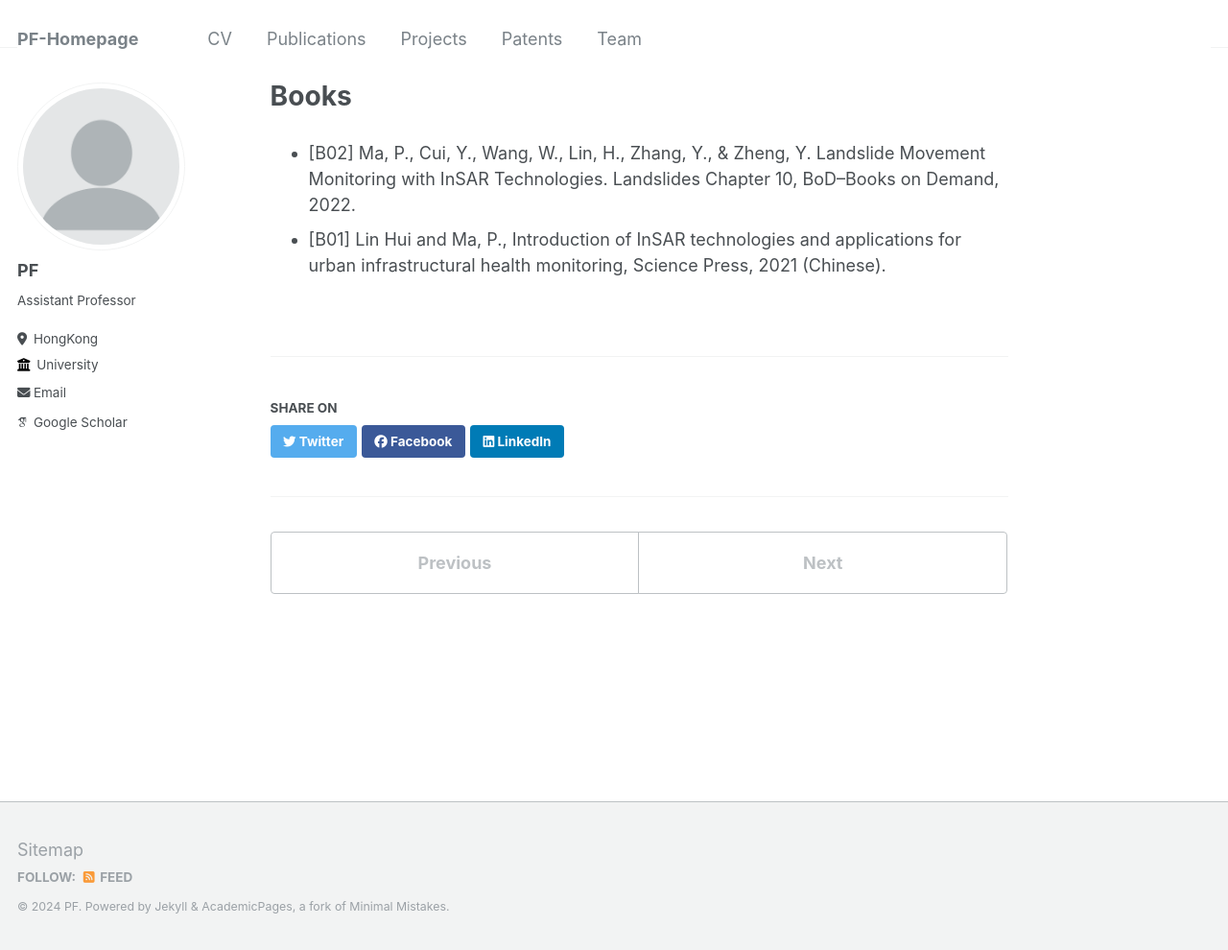
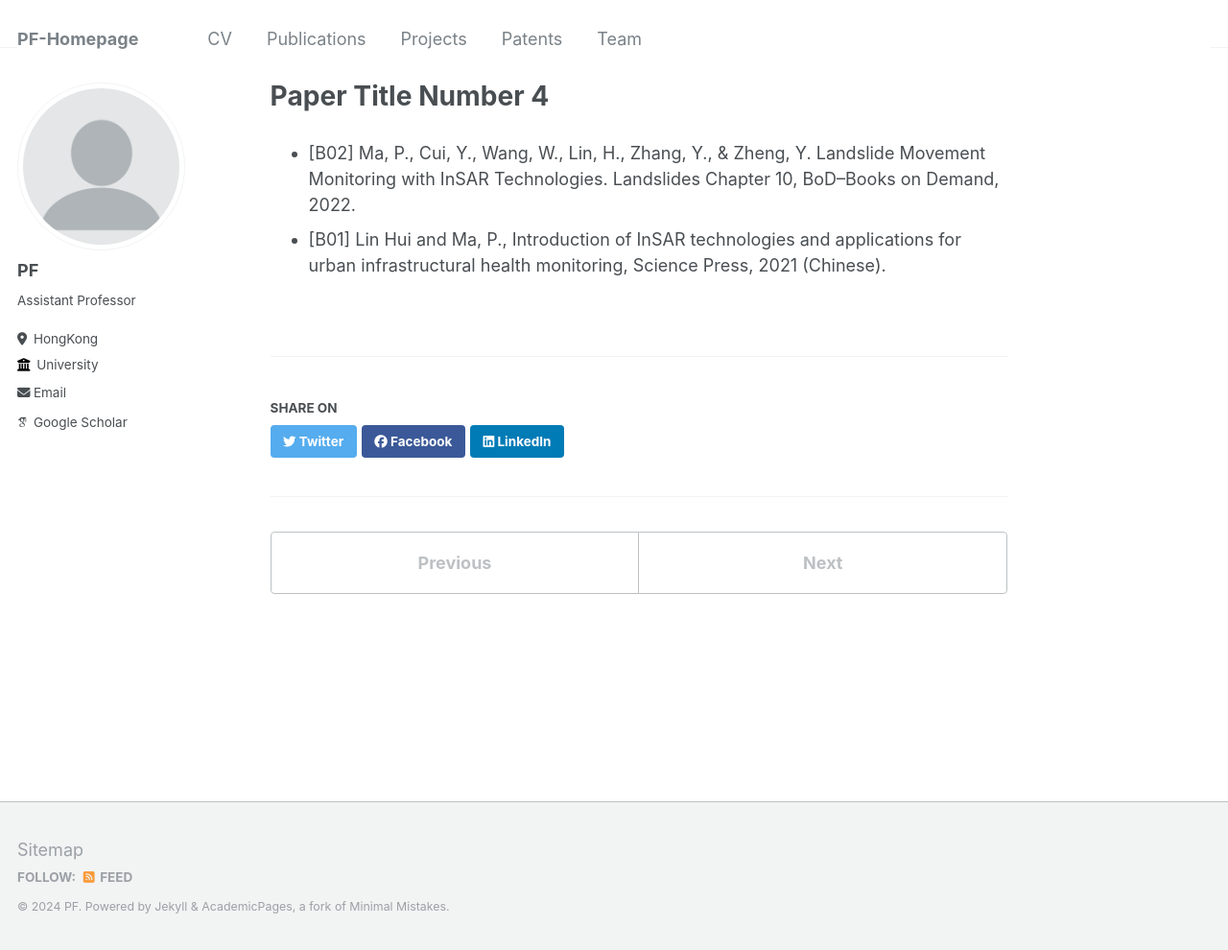
Before and after one commit to pfMA03/peifengMa, a Jekyll site: the page built from _publications/2024-02-17-paper-title-number-4.md, in a window 1280 px wide and 990 px high. Shown: the whole window at 96% size. Built offline with Jekyll 4.4.1, drawn with Linux system fonts in a browser that asks for light colours; some web fonts are replaced.

Commit message:
Update 2024-02-17-paper-title-number-4.md

```diff
--- a/_publications/2024-02-17-paper-title-number-4.md
+++ b/_publications/2024-02-17-paper-title-number-4.md
@@ -1,5 +1,5 @@
 ---
-title: "Books"
+#title: "Books"
 #collection: publications
 #permalink: /publications/2024-02-17-paper-title-number-4
 #excerpt: 'Ma, P., Cui, Y., Wang, W., Lin, H., Zhang, Y., & Zheng, Y. Landslide Movement Monitoring with InSAR Technologies. Landslides Chapter 10, BoD–Books on Demand, 2022.'
```
